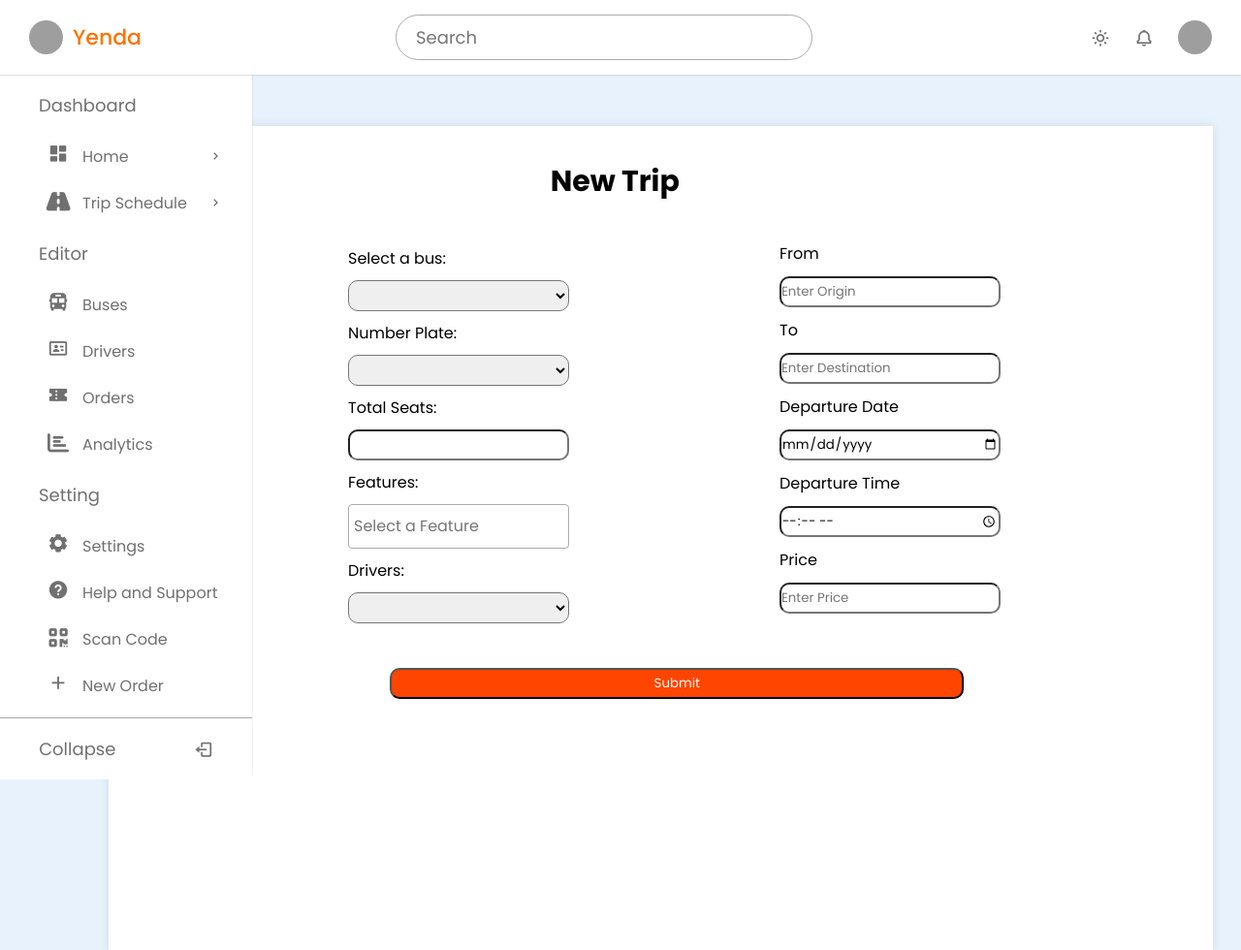
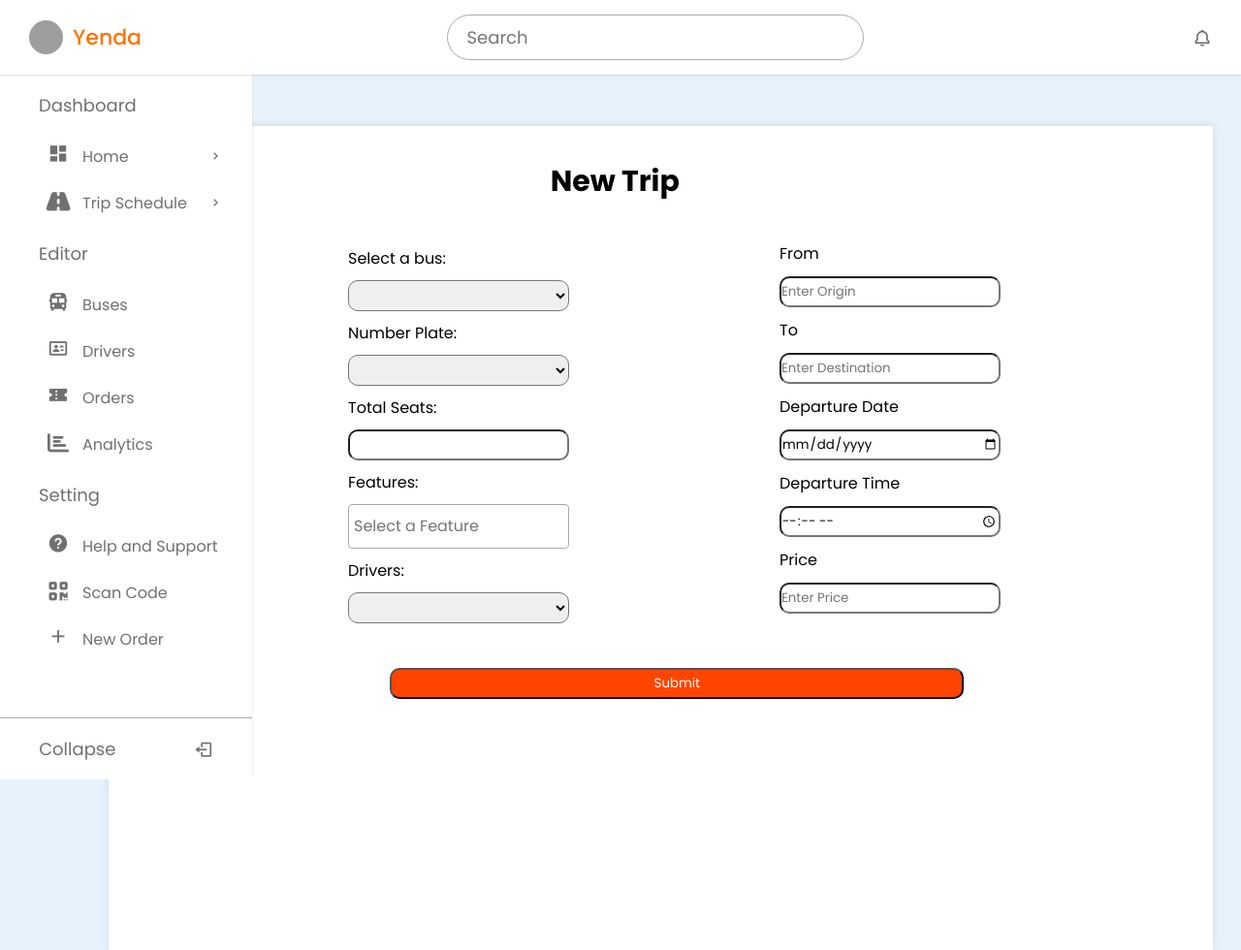
Before and after one commit to Myuto01/Yenda-CRS-API, a Django app: template main/templates/create_trip.html in a window 1280 px wide. Shown: the whole page at 97% size. Run offline with Django 5.2, Linux system fonts and the light colour scheme; the template is opened without the code that fills it, so the values that code supplies are empty; grey boxes are pictures that could not be loaded.

Commit message:
updated the base template, made the qr code scanner scan the items, and also updated the trip schedule page.

```diff
--- a/main/templates/base.html
+++ b/main/templates/base.html
@@ -308,9 +308,9 @@ body.dark {
 
       <div class="navbar_content">
         <i class="bi bi-grid"></i>
-        <i class='bx bx-sun' id="darkLight"></i>
+      <!--  <i class='bx bx-sun' id="darkLight"></i>-->
         <i class='bx bx-bell' ></i>
-        <img src="images/profile.jpg" alt="" class="profile" />
+       <!-- <img src="images/profile.jpg" alt="" class="profile" />-->
       </div>
     </nav>
 
@@ -352,10 +352,8 @@ body.dark {
             </div>
 
             <ul class="menu_items submenu">
-              <a href="{% url 'trip-schedule' %}" class="nav_link sublink">Nav Sub Link</a>
-              <a href="#" class="nav_link sublink">Nav Sub Link</a>
-              <a href="#" class="nav_link sublink">Nav Sub Link</a>
-              <a href="#" class="nav_link sublink">Nav Sub Link</a>
+              <a href="{% url 'trip-schedule' %}" class="nav_link sublink">Trip Schedule</a>
+              <a href="#" class="nav_link sublink">Add Trip</a>
             </ul>
           </li>
           <!-- end -->
@@ -402,14 +400,14 @@ body.dark {
         </ul>
         <ul class="menu_items">
           <div class="menu_title menu_setting"></div>
-          <li class="item">
+          <!--<li class="item">
             <a href="#" class="nav_link">
               <span class="navlink_icon">
                 <i class='bx bxs-cog'></i>
               </span>
               <span class="navlink">Settings</span>
             </a>
-          </li>
+          </li>-->
           <li class="item">
             <a href="#" class="nav_link">
               <span class="navlink_icon">
```
Also changed, not shown: main/templates/qr_code_scanner.html (+35 -2 lines), main/templates/trip_schedule.html (+19 -6 lines).
